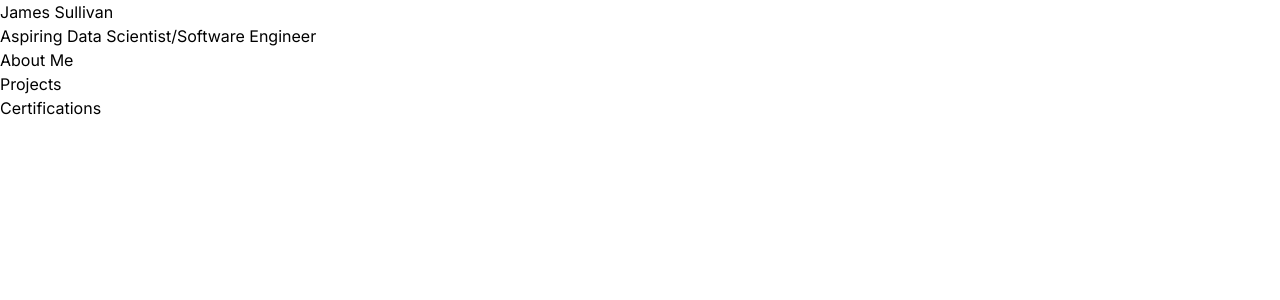
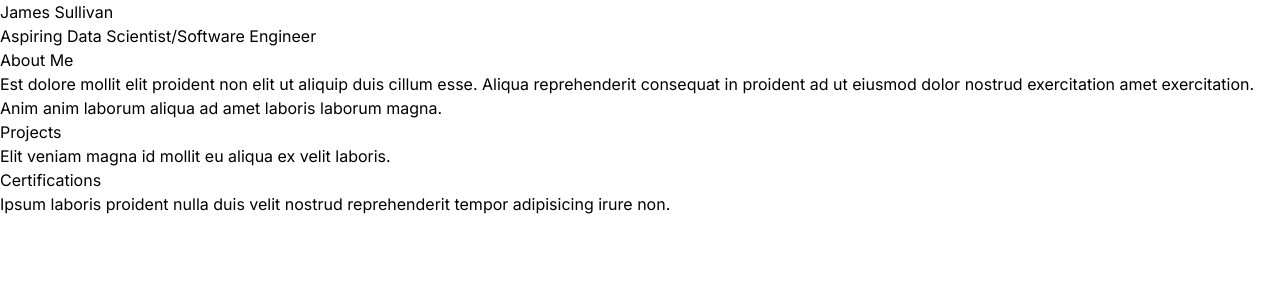
Before and after one commit to JSulley/portfolio, a Next.js app: page / in a window 1280 px wide. Shown: the top 300 px of the page. Built offline with nearby package versions, Linux system fonts and the light colour scheme.

Commit message:
Modified 'sections' elements to objects

```diff
--- a/src/app/page.js
+++ b/src/app/page.js
@@ -1,12 +1,17 @@
-const socials = new Map([
-  ["social", "hyperlink"],
-]);
-
 const sections = [
-  "About Me",
-  "Projects",
-  "Certifications"
-];
+  {
+    'title': 'About Me',
+    'content': 'Est dolore mollit elit proident non elit ut aliquip duis cillum esse. Aliqua reprehenderit consequat in proident ad ut eiusmod dolor nostrud exercitation amet exercitation. Anim anim laborum aliqua ad amet laboris laborum magna.',
+  },
+  {
+    'title': 'Projects',
+    'content': 'Elit veniam magna id mollit eu aliqua ex velit laboris.'
+  },
+  {
+    'title': 'Certifications',
+    'content': "Ipsum laboris proident nulla duis velit nostrud reprehenderit tempor adipisicing irure non."
+  },
+]
 
 export default function Home() {
   return (
@@ -15,7 +20,12 @@ export default function Home() {
       <h2>Aspiring Data Scientist/Software Engineer</h2>
       <nav>
         <ul>
-          {sections.map((section) => <li>{section}</li>)}
+          {sections.map(section => (
+            <div>
+              <li>{section.title}</li>
+              <p>{section.content}</p>
+            </div>
+          ))}
         </ul>
       </nav>
     </main>
```
